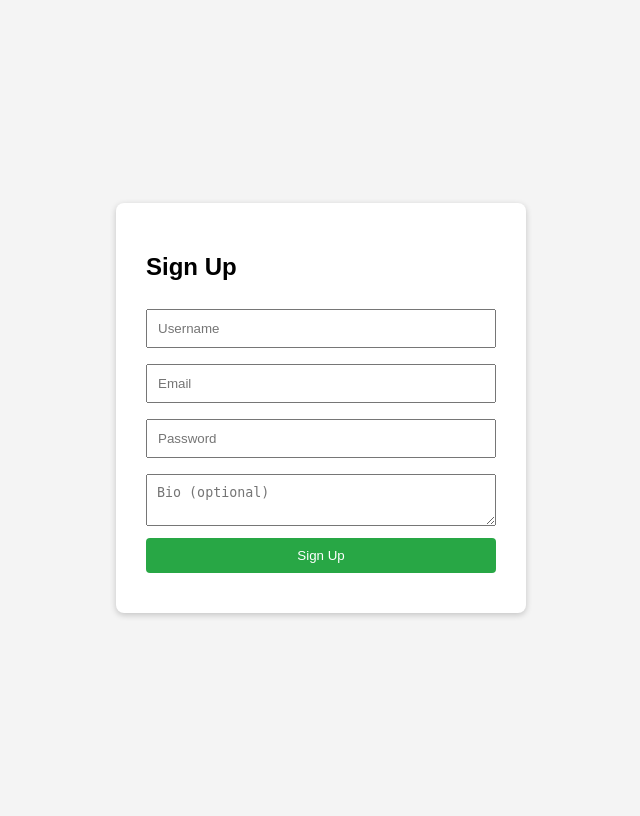
After one commit to justinjfu7/college-app, a Flask app: page /signup_page in a window 1280 px wide. The commit adds this page. Shown: the whole page, without its empty margins (319-959 px from the left). Run offline with Flask 3, Linux system fonts and the light colour scheme.

Commit message:
Added admin page, sign-up template, and email, bio attributes to User

```diff
--- a/app.py
+++ b/app.py
@@ -7,16 +7,11 @@ from werkzeug.security import generate_password_hash
 from werkzeug.security import check_password_hash
 
 
-app = Flask(__name__)
+app = Flask(__name__, template_folder="templates")
 
 app.config["SQLALCHEMY_DATABASE_URI"] = "sqlite:///database.db"
 db = SQLAlchemy(app)
 app.secret_key = "a_super_secret_key"
-
-@app.route("/")
-#checks if flask works
-def home():
-    return "Hello, Flask is working!"
 
 
 class User(db.Model):
@@ -25,6 +20,8 @@ class User(db.Model):
     username = db.Column(db.String(80), unique=True, nullable=False)
     password = db.Column(db.String(200), nullable=False)
     role = db.Column(db.String(20), nullable=False)
+    email = db.Column(db.String(40), nullable=False)
+    bio = db.Column(db.String(1000), nullable=True)
 
 @app.route("/signup", methods=["POST"])
 #signup route
@@ -33,16 +30,20 @@ def signup():
     username = data["username"]
     password = generate_password_hash(data["password"])
     role = data.get("role", "student")
+    email = data.get("email")
+    bio = data.get("bio")
 
     if User.query.filter_by(username=username).first():
         return {"error": "Username taken"}, 400
 
-    user = User(username=username, password=password, role=role)
+    user = User(username=username, password=password, role=role, email=email, bio=bio)
     db.session.add(user)
     db.session.commit()
     return {"message": "User created!"}, 201
 
-
+@app.route("/signup_page")
+def signup_page():
+    return render_template("signup_page.html")
 
 @app.route("/login", methods=["POST"])
 #login route
@@ -55,16 +56,18 @@ def login():
         return {"error": "Username and password required"}, 400
 
     user = User.query.filter_by(username=username).first()
-    session["user_ID"] = user.id
-    session["role"] = user.role
 
     if not user:
         return {"error": "User not found"}, 404
 
     if check_password_hash(user.password, password):
+        session["user_ID"] = user.id
+        session["role"] = user.role
         return {"message": f"Login successful!", "username": user.username, "role": user.role}, 200
     else:
         return {"error": "Incorrect password"}, 401
+
+
 
 
 
@@ -75,7 +78,7 @@ def logout():
     return {"message": "Logged out successfully!"}
 
 #html import belolw******************************************************
-app = Flask(__name__, template_folder="templates")
+
 
 @app.route("/")
 def Search():
@@ -83,11 +86,18 @@ def Search():
 
 @app.route("/home")
 def Home():
-    return render_template("home.html")\
+    return render_template("home.html")
 
 @app.route("/about")
 def about():
     return render_template("about.html")
+
+@app.route("/admin")
+def admin():
+    #if session.get("role") != "admin":
+        #return "Access denied", 403
+
+    return render_template("admin.html")
 
 @app.route("/FAQ")
 def FAQ():
--- /dev/null
+++ b/cookies.txt
@@ -0,0 +1,5 @@
+# Netscape HTTP Cookie File
+# https://curl.se/docs/http-cookies.html
+# This file was generated by libcurl! Edit at your own risk.
+
+#HttpOnly_127.0.0.1	FALSE	/	FALSE	0	session	eyJyb2xlIjoiYWRtaW4iLCJ1c2VyX0lEIjoxfQ.aNRDvw.k2t4Ohdoaq0zPYVeJwdytV6JqUQ
--- a/templates/index.html
+++ b/templates/index.html
@@ -102,6 +102,5 @@
     <div class="footer-section"></div>
 </footer>
 
-
 </body>
 </html>
--- /dev/null
+++ b/templates/signup_page.html
@@ -0,0 +1,90 @@
+<!DOCTYPE html>
+<html lang="en">
+<head>
+    <meta charset="UTF-8">
+    <meta name="viewport" content="width=device-width, initial-scale=1.0">
+    <title>Signup</title>
+    <style>
+        body {
+            font-family: Arial, sans-serif;
+            background: #f4f4f4;
+            display: flex;
+            justify-content: center;
+            align-items: center;
+            height: 100vh;
+        }
+        .signup-container {
+            background: white;
+            padding: 30px;
+            border-radius: 8px;
+            box-shadow: 0 2px 6px rgba(0,0,0,0.2);
+            width: 350px;
+        }
+        input, textarea {
+            width: 100%;
+            padding: 10px;
+            margin: 8px 0;
+            box-sizing: border-box;
+        }
+        button {
+            width: 100%;
+            padding: 10px;
+            background: #28a745;
+            color: white;
+            border: none;
+            cursor: pointer;
+            border-radius: 4px;
+        }
+        button:hover {
+            background: #218838;
+        }
+        .error {
+            color: red;
+            margin-top: 10px;
+        }
+    </style>
+</head>
+<body>
+
+<div class="signup-container">
+    <h2>Sign Up</h2>
+    <form id="signupForm">
+        <input type="text" id="username" placeholder="Username" required>
+        <input type="email" id="email" placeholder="Email" required>
+        <input type="password" id="password" placeholder="Password" required>
+        <textarea id="bio" placeholder="Bio (optional)"></textarea>
+        <button type="submit">Sign Up</button>
+    </form>
+    <div class="error" id="error"></div>
+</div>
+
+<script>
+document.getElementById("signupForm").addEventListener("submit", async function(event) {
+    event.preventDefault();
+
+    const username = document.getElementById("username").value;
+    const email = document.getElementById("email").value;
+    const password = document.getElementById("password").value;
+    const bio = document.getElementById("bio").value;
+
+    const response = await fetch("/signup", {
+        method: "POST",
+        headers: {
+            "Content-Type": "application/json"
+        },
+        body: JSON.stringify({ username, email, password, bio })
+    });
+
+    const result = await response.json();
+
+    if (response.status === 201) {
+        alert("Signup successful! Please login.");
+        window.location.href = "/login_page"; // redirect to login
+    } else {
+        document.getElementById("error").innerText = result.error;
+    }
+});
+</script>
+
+</body>
+</html>
```
Also changed, not shown: templates/admin.html (added, +17 -0 lines), database.db (deleted), instance/database.db.
